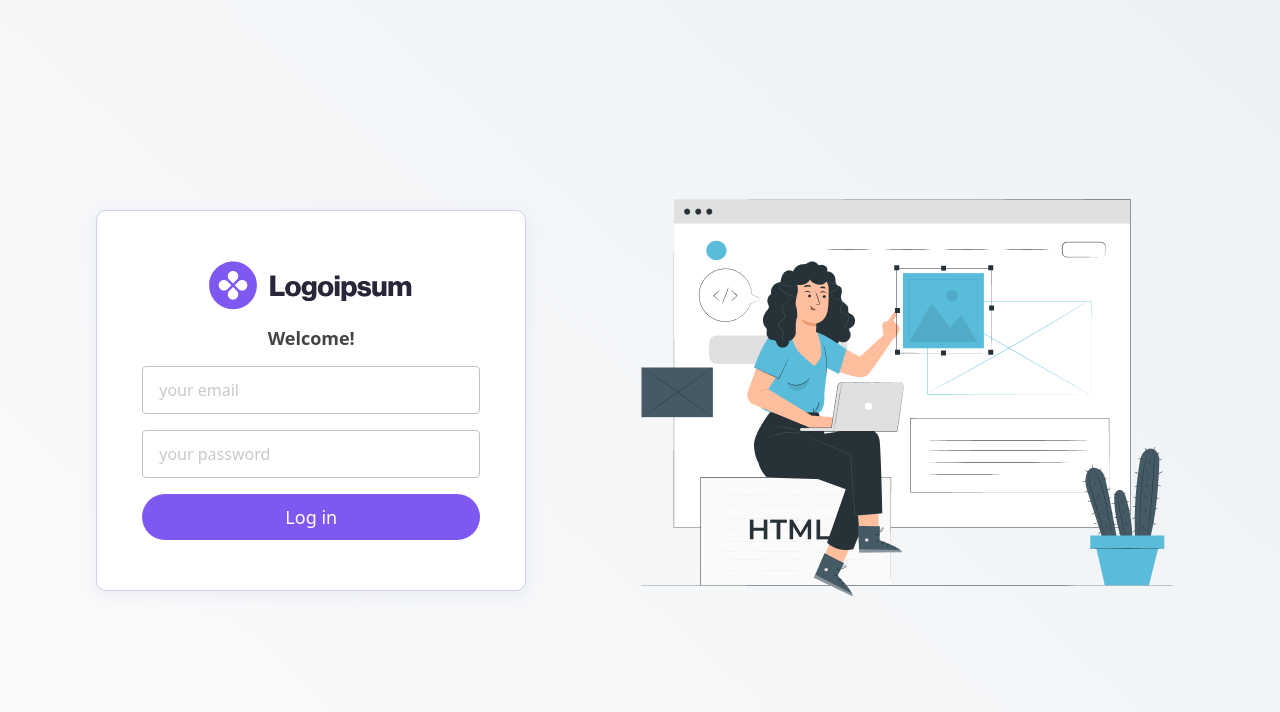
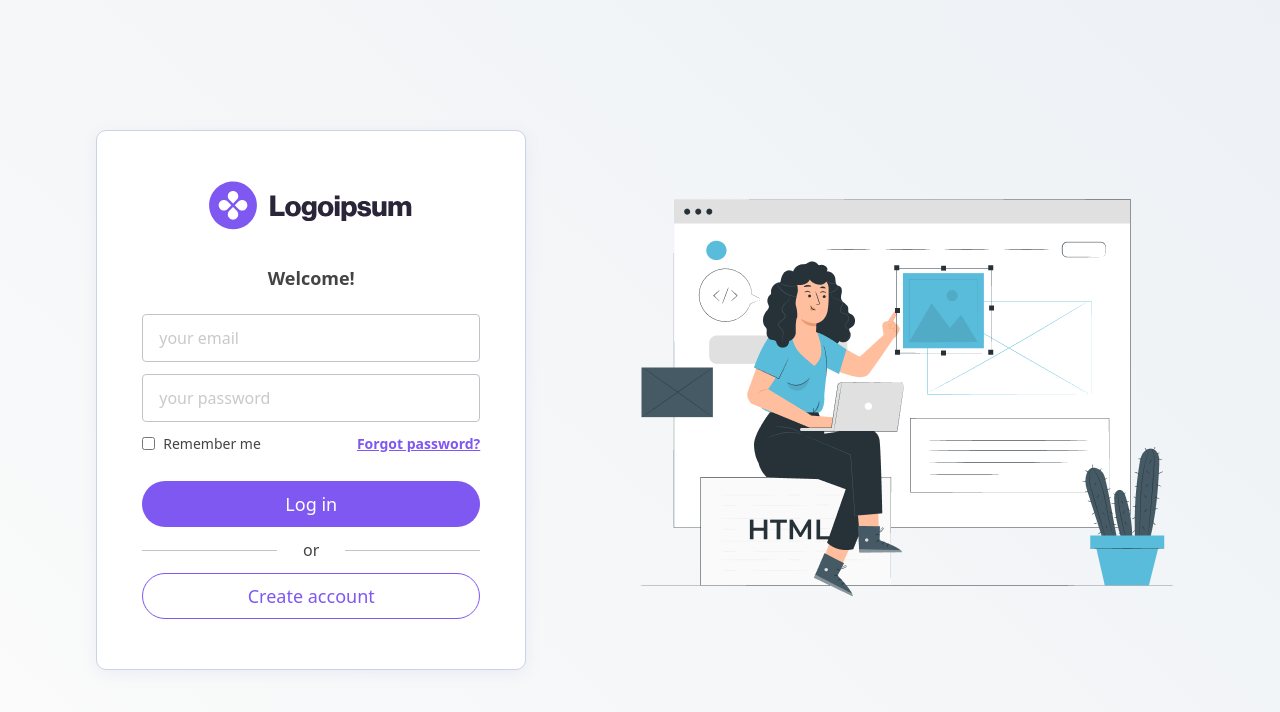
Before and after one commit to aluizamendes/login-react, a React (Vite) app: page / in a window 1280 px wide. Shown: the top 712 px of the page. Built offline with nearby package versions, Linux system fonts and the light colour scheme.

Commit message:
finished card

```diff
--- a/jsconfig.json
+++ b/jsconfig.json
@@ -5,4 +5,4 @@
         "src/*": ["./src/*"],
       }
     }
-  }
+}
--- a/src/components/Card/index.jsx
+++ b/src/components/Card/index.jsx
@@ -2,6 +2,7 @@ import * as S from "./styles"
 import Logo from "src/assets/logo.svg"
 import InputField from "src/components/InputField"
 import Button from "src/components/Button"
+import InputCheckbox from "src/components/CheckboxInput"
 
 export default function Card() {
     return (
@@ -20,8 +21,22 @@ export default function Card() {
                         placeholder="your password"
                     />
 
-                    <Button primary={true}>
+                    <S.LinksWrapper>
+                        <InputCheckbox
+                            name="rememberMe"
+                            label="Remember me"
+                            align="flex-start"
+                        />
+                        <a href="/">Forgot password?</a>
+                    </S.LinksWrapper>
+
+                    <Button primary="true">
                         Log in
+                    </Button>
+
+                    <S.SpanDivisor>or</S.SpanDivisor>
+                    <Button>
+                        Create account
                     </Button>
                 </S.Content>
             </S.Container>
--- a/src/components/Card/styles.jsx
+++ b/src/components/Card/styles.jsx
@@ -14,7 +14,7 @@ export const Content = styled.div`
     flex-direction: column;
     align-items: center;
     justify-content: center;
-    gap: 16px;
+    gap: 4px;
 `
 
 export const Title = styled.h2`
@@ -22,4 +22,51 @@ export const Title = styled.h2`
     font-weight: 700;
     font-weight: 600;
     color: #444444;
+    margin-top: 32px;
+    margin-bottom: 20px;
 `
+
+export const SpanDivisor = styled.span`
+    color: #444444;
+    position: relative;
+    text-align: center;
+    margin: 8px 0;
+    width: 100%;
+
+    &::after {
+        content: "";
+        display: block;
+        position: absolute;
+        top: 50%;
+        right: 0px;
+        height: 1px;
+        width: 40%;
+        background-color: #BFC4CA;
+    }
+
+    &::before {
+        content: "";
+        display: block;
+        position: absolute;
+        top: 50%;
+        left: 0px;
+        height: 1px;
+        width: 40%;
+        background-color: #BFC4CA;
+    }
+`
+
+export const LinksWrapper = styled.div`
+    width: 100%;
+    display: flex;
+    justify-content: space-between;
+    align-items: center;
+    margin-bottom: 24px;
+
+    a {
+        font-size: 14px;
+        color: #7F57F1;
+        font-weight: 600;
+        text-decoration: underline;
+    }
+`
--- /dev/null
+++ b/src/components/CheckboxInput/index.jsx
@@ -0,0 +1,16 @@
+import * as S from "./styles"
+
+export default function InputCheckbox({ name, label, align }) {
+    return (
+        <S.Container align={align}>
+            <S.Input
+                type="checkbox"
+                name={name}
+                id={name}
+            />
+            <S.Label htmlFor={name}>
+                {label}
+            </S.Label>
+        </S.Container>
+    )
+}
--- /dev/null
+++ b/src/components/CheckboxInput/styles.js
@@ -0,0 +1,17 @@
+import styled from "styled-components";
+
+export const Container = styled.div`
+    display: flex;
+    align-items: center;
+    gap: 8px;
+    align-self: ${props => props.align};
+`
+
+export const Input = styled.input`
+    accent-color: #7F57F1;
+`
+
+export const Label = styled.label`
+    font-size: 14px;
+    color: #444444;
+`
--- a/src/components/InputField/styles.jsx
+++ b/src/components/InputField/styles.jsx
@@ -7,6 +7,7 @@ export const Input = styled.input`
     width: 100%;
     border: 1px solid #BFC4CA;
     border-radius: 4px;
+    margin-bottom: 8px;
 
     &::placeholder {
         color: #C9C9C9;
```
